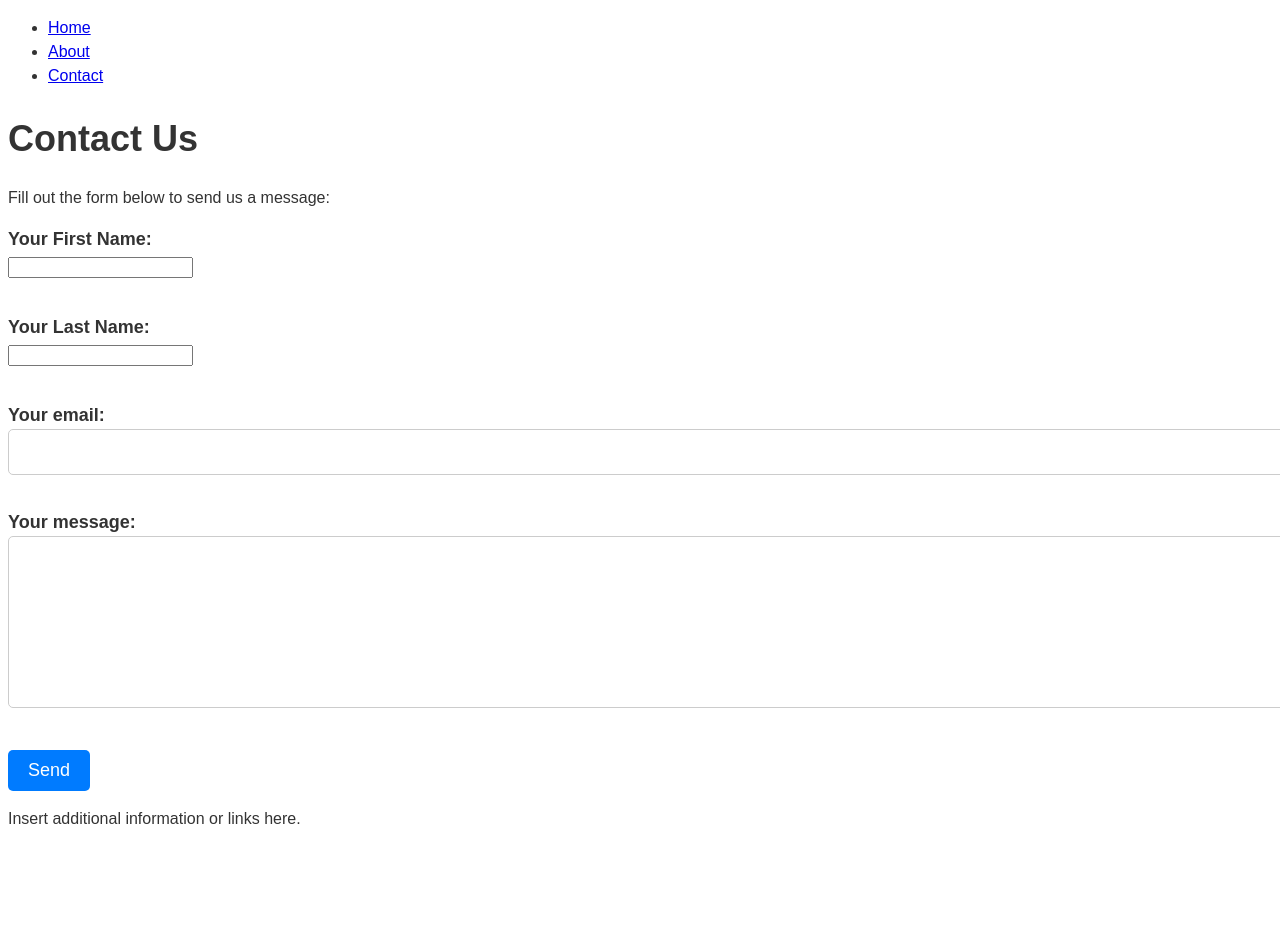
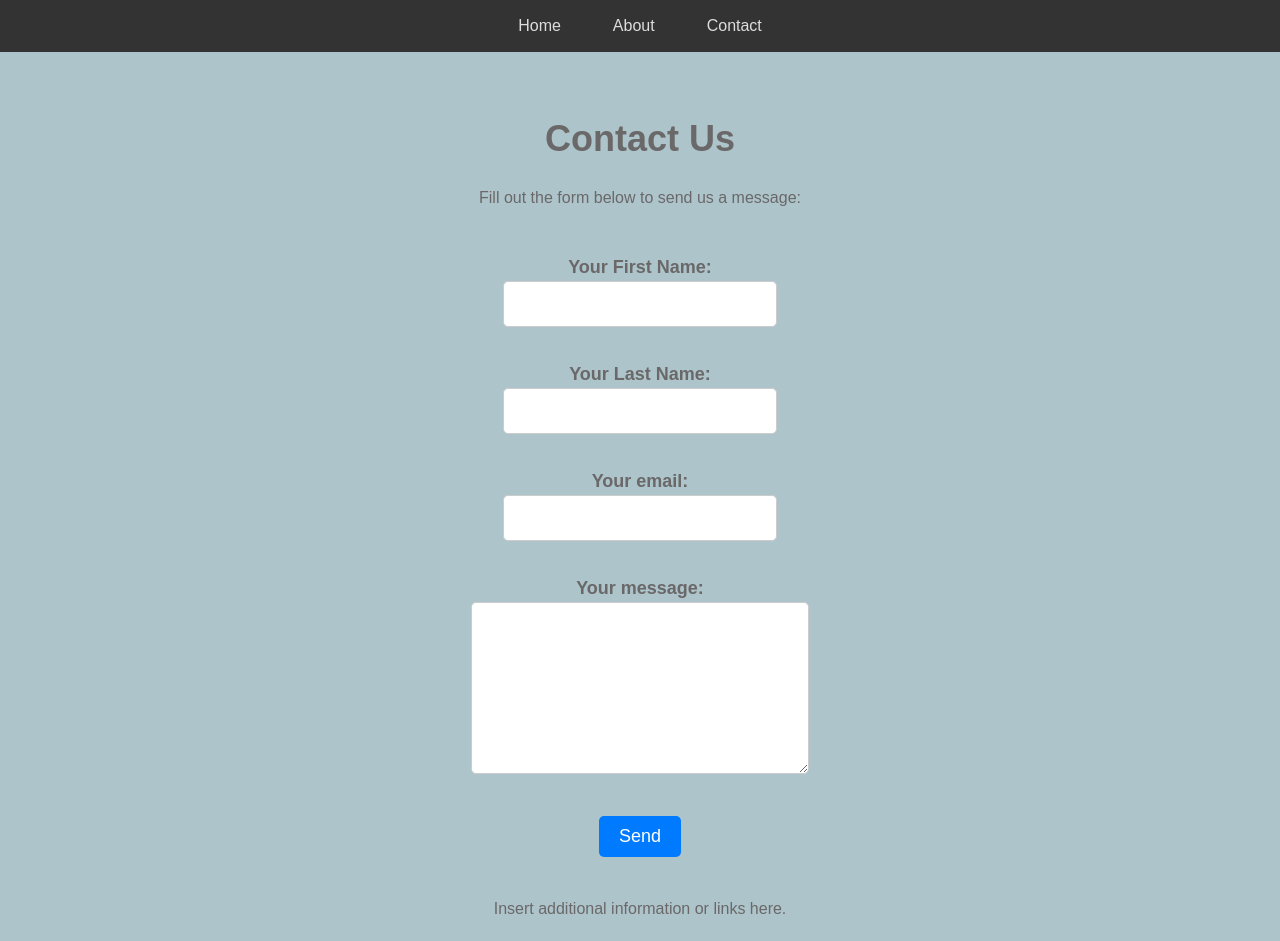
Before and after one commit to LukeLamb/mywebsite, a plain HTML site: page html/contact/contact.html in a window 1280 px wide. Before the commit the page ends 847 px from the top, so only its background shows below. Drawn offline with Linux system fonts and the light colour scheme.

Commit message:
contact page finished

```diff
--- a/html/contact/contact.css
+++ b/html/contact/contact.css
@@ -1,17 +1,69 @@
+nav {
+  background-color: #333;
+  position: fixed;
+  top: 0;
+  left: 0;
+  width: 100%;
+  z-index: 999;
+}
+
+nav ul {
+  list-style: none;
+  margin: 0;
+  padding: 0;
+  display: flex;
+  justify-content: center;
+}
+
+nav li {
+  margin: 0 10px;
+  display: inline-block;
+}
+
+nav a {
+  display: block;
+  color: #ddd;
+  text-align: center;
+  padding: 14px 16px;
+  text-decoration: none;
+}
+
+nav a:hover {
+  background-color: #ddd;
+  color: #333;
+}
+main{
+    padding-top: 80px;
+}
+
+#container{
+  margin: 0 auto;
+  max-width: 600px;
+  padding: 20px;
+  text-align: center;
+}
+
+
 body {
     background-image: url("your-image-url.jpg");
-    background-color: #fff;
+    background-color: #adc4cb;
     background-size: cover;
   }
   body {
     font-family: Arial, sans-serif;
     font-size: 16px;
     line-height: 1.5;
-    color: #333;
+    color: #6a6868;
   }
+
   h1 {
     font-size: 36px;
     margin-bottom: 20px;
+    text-align: center;
+  }
+  p {
+    margin-bottom: 20px;
+    text-align: center;
   }
   label {
     display: block;
@@ -20,7 +72,7 @@ body {
     font-weight: bold;
   }
   textarea {
-    width: 100%;
+    width: 25%;
     height: 150px;
     border-radius: 5px;
     border: 1px solid #ccc;
@@ -28,9 +80,11 @@ body {
     font-size: 16px;
     line-height: 1.5;
   }
+  input[type="firstName"],
+  input[type="lastName"],
   input[type="text"],
   input[type="email"] {
-    width: 100%;
+    width: 20%;
     padding: 10px;
     font-size: 16px;
     line-height: 1.5;
--- a/html/contact/contact.html
+++ b/html/contact/contact.html
@@ -22,6 +22,7 @@
     <main>
         <h1>Contact Us</h1>
         <p>Fill out the form below to send us a message:</p>
+        <container id="container">
             <!-- modify this form HTML and place wherever you want your form -->
             <form action="https://formspree.io/f/xqkowezv" method="POST">
                 <label>
@@ -51,6 +52,7 @@
                 <!-- your other form fields go here -->
                 <button type="submit">Send</button>
             </form>
+        </container>
     </main>
     <footer>
         <p>Insert additional information or links here.</p>
--- a/html/style.css
+++ /dev/null
@@ -1,8 +0,0 @@
-html {
-    font-size: 22px;
-}
-
-body {
-    background-color: #b52f2f;
-    color: rgb(19, 18, 18);
-}
--- /dev/null
+++ b/html/styles/style.css
@@ -0,0 +1,38 @@
+nav {
+  background-color: #333;
+  position: fixed;
+  top: 0;
+  left: 0;
+  width: 100%;
+  z-index: 999;
+}
+
+nav ul {
+  list-style: none;
+  margin: 0;
+  padding: 0;
+  display: flex;
+  justify-content: center;
+}
+
+nav li {
+  margin: 0 10px;
+}
+
+nav a {
+  display: block;
+  color: #ddd;
+  text-align: center;
+  padding: 14px 16px;
+  text-decoration: none;
+}
+
+nav a:hover {
+  background-color: #ddd;
+  color: #333;
+}
+
+
+main{
+    padding-top: 80px;
+}
```
Also changed, not shown: html/about/about.html (+1 -1 lines), html/index.html (+1 -1 lines). Lines whose indentation alone changed are shown as unchanged.
